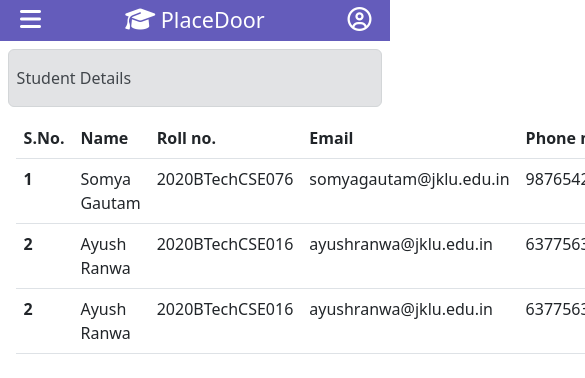
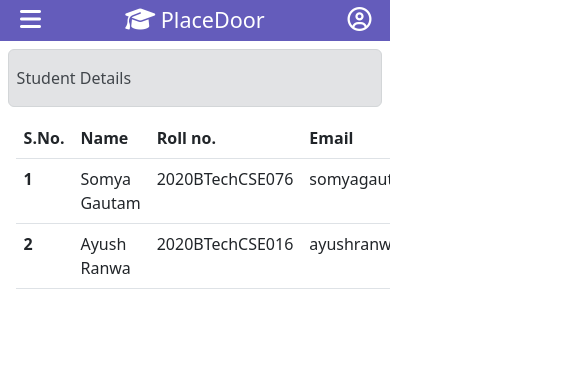
Before and after one commit to boyz-3000/place-door, a React (Create React App) app in the folder front-end/: page /student-details in a window 390 px wide. Shown: the top 378 px of the page, 585 px wide, since content can reach past the window. Built offline with nearby package versions, Linux system fonts and the light colour scheme.

Commit message:
made tables responsive

```diff
--- a/front-end/src/components/admin/details-table/DetailsData.js
+++ b/front-end/src/components/admin/details-table/DetailsData.js
@@ -18,16 +18,6 @@ const DetailsData = [
         "Batch":"2020 BTech",
         "Stream":"CSE",
         "CGPA":"7.8"
-    },
-    {
-        "id":2,
-        "Name":"Ayush Ranwa",
-        "Roll":"2020BTechCSE016",
-        "Email":"ayushranwa@jklu.edu.in",
-        "Phone":6377563998,
-        "Batch":"2020 BTech",
-        "Stream":"CSE",
-        "CGPA":"7.8"
     }
 ]
 
--- a/front-end/src/components/admin/details-table/DetailsTable.jsx
+++ b/front-end/src/components/admin/details-table/DetailsTable.jsx
@@ -8,7 +8,7 @@ function DetailsTable() {
       <div className="alert alert-secondary" role="alert">
         Student Details
       </div>
-      <div className="table-container">
+      <div className="table-container table-responsive-sm table-responsive-md">
         <table className="table table-hover">
           <thead>
             <tr>
```
